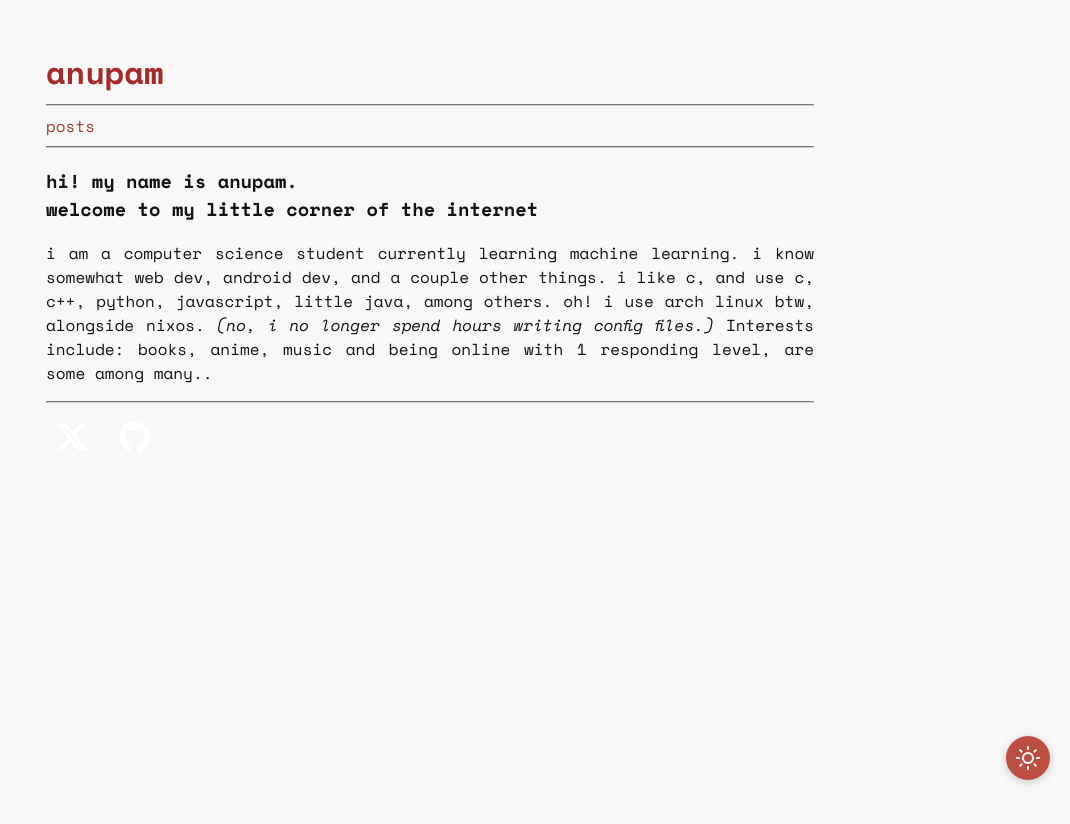
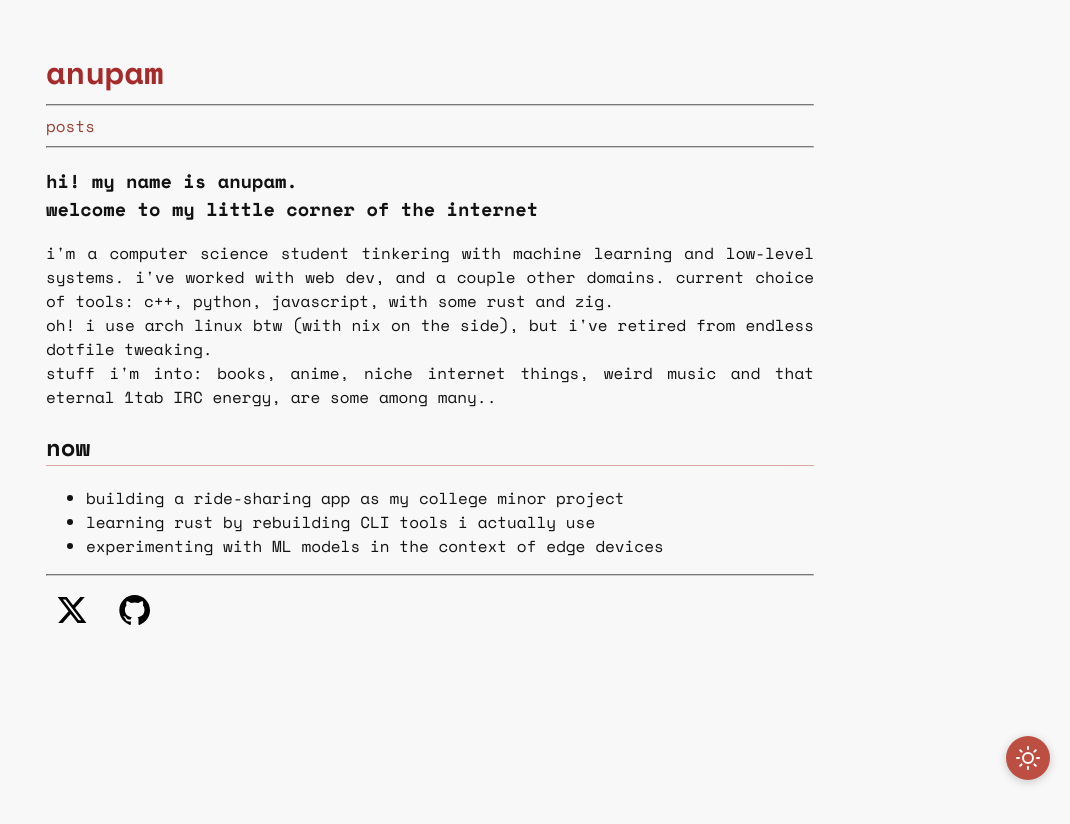
Before and after one commit to rjanupam/rjanupam.github.io, a plain HTML site: page index.html in a window 1280 px wide. Shown: the whole page, without its empty margins (210-1280 px from the left). Drawn offline with nearby package versions, Linux system fonts and the light colour scheme.

Commit message:
a little thing

```diff
--- a/index.html
+++ b/index.html
@@ -5,7 +5,7 @@
     <meta name="viewport" content="width=device-width, initial-scale=1.0" />
     <meta
       name="description"
-      content="anupam's personal website - computer science student"
+      content="anupam's webmark - personal site of CS student interested in ML, systems, and the weird web."
     />
     <link rel="icon" type="image/jpg" href="images/profile_pic.jpg" />
     <link rel="preconnect" href="https://fonts.googleapis.com" />
@@ -16,13 +16,12 @@
     />
     <title>anupam's webmark</title>
     <link rel="stylesheet" href="style.css" />
-    <script src="./js/script.js"></script>
   </head>
   <body class="space-mono-regular">
     <div class="screen">
       <div class="name space-mono-bold">anupam</div>
       <hr />
-      <a href="posts/posts.html">posts</a>
+      <a href="/posts">posts</a>
       <hr />
       <h3>
         hi! my name is anupam. <br />
@@ -30,14 +29,20 @@
       </h3>
       <div class="about">
         <p>
-          i am a computer science student currently learning machine learning. i
-          know somewhat web dev, android dev, and a couple other things. i like
-          c, and use c, c++, python, javascript, little java, among others. oh!
-          i use arch linux btw, alongside nixos.
-          <i>(no, i no longer spend hours writing config files.)</i>
-          Interests include: books, anime, music and being online with 1
-          responding level, are some among many..
+          i'm a computer science student tinkering with machine learning and
+          low-level systems. i've worked with web dev, and a couple other
+          domains. current choice of tools: c++, python, javascript, with some
+          rust and zig.<br />oh! i use arch linux btw (with nix on the side),
+          but i've retired from endless dotfile tweaking.<br />
+          stuff i'm into: books, anime, niche internet things, weird music and
+          that eternal 1tab IRC energy, are some among many..
         </p>
+        <h2>now</h2>
+        <ul>
+          <li>building a ride-sharing app as my college minor project</li>
+          <li>learning rust by rebuilding CLI tools i actually use</li>
+          <li>experimenting with ML models in the context of edge devices</li>
+        </ul>
       </div>
       <hr />
       <div class="dots">
@@ -65,5 +70,6 @@
         </a>
       </div>
     </div>
+    <script src="./js/script.js"></script>
   </body>
 </html>
--- a/style.css
+++ b/style.css
@@ -142,10 +142,15 @@ img {
 }
 
 .dots svg {
-  filter: invert(100%);
   height: 2em;
   padding: 10px;
   transition: transform 0.2s ease-in-out;
+}
+html:not([data-theme="light"]) .dots svg {
+  filter: invert(100%);
+}
+html[data-theme="light"] .dots svg {
+  filter: none;
 }
 
 .dots svg:hover {
```
Also changed, not shown: posts/index.html (renamed from posts/posts.html, +2 -2 lines), posts/viewer.html (+2 -3 lines).
